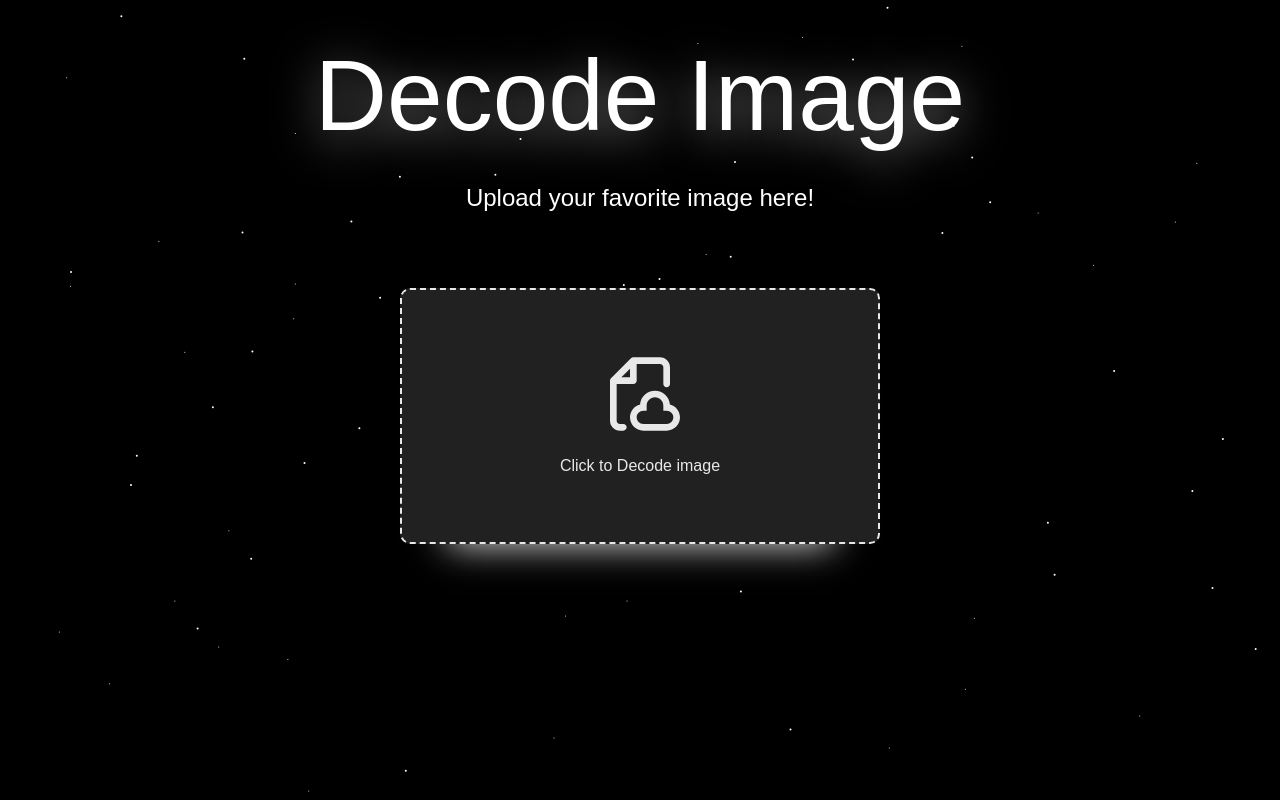
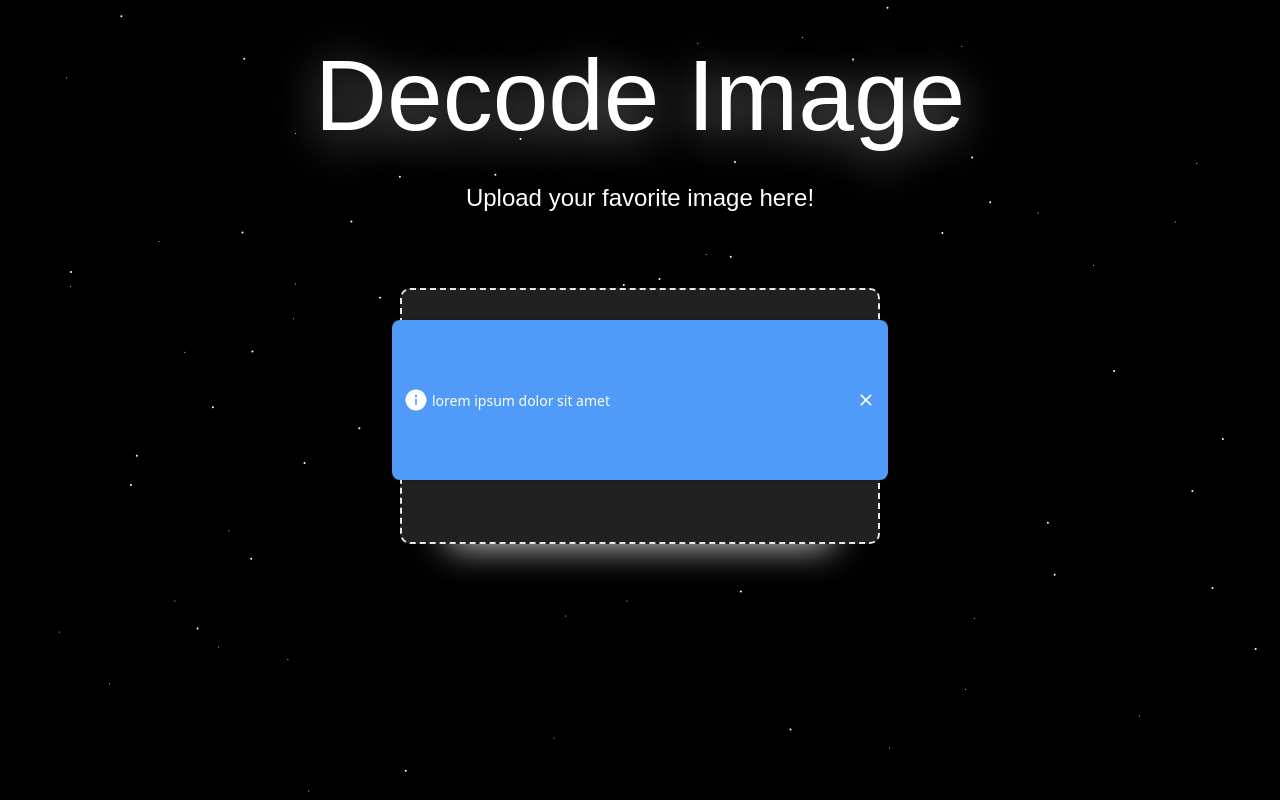
Before and after one commit to mymadhavyadav07/new-project, a Django app: page /decoder in a window 1280 px wide. Run offline with Django 4.2, Linux system fonts and the light colour scheme; parts of the project's set-up code (start-up, migrations or seed data) failed here and were passed over.

Commit message:
Finallll

```diff
--- a/templates/decode.html
+++ b/templates/decode.html
@@ -57,30 +57,62 @@
 
 
 	</style>
+	<style>
+	.info {
+	font-family: system-ui, -apple-system, BlinkMacSystemFont, 'Segoe UI', Roboto, Oxygen, Ubuntu, Cantarell, 'Open Sans', 'Helvetica Neue', sans-serif;
+	width: 320px;
+	padding: 12px;
+	display: flex;
+	flex-direction: row;
+	align-items: center;
+	justify-content: start;
+	background: #509AF8;
+	border-radius: 8px;
+	box-shadow: 0px 0px 5px -3px #111;
+	}
+
+	.info__icon {
+	width: 20px;
+	height: 20px;
+	transform: translateY(-2px);
+	margin-right: 8px;
+	}
+
+	.info__icon path {
+	fill: #fff;
+	}
+
+	.info__title {
+	font-weight: 500;
+	font-size: 14px;
+	color: #fff;
+	}
+
+	.info__close {
+	width: 20px;
+	height: 20px;
+	cursor: pointer;
+	margin-left: auto;
+	}
+
+	.info__close path {
+	fill: #fff;
+	}
+	</style>
 </head>
 <body>
-	<div id="info" style="position: fixed; z-index: 100; left: 35%; top: 50%; visibility: hidden; width: 30%;"
-    role="alert"
-    class="bg-blue-100 dark:bg-blue-900 border-l-4 border-blue-500 dark:border-blue-700 text-blue-900 dark:text-blue-100 p-2 rounded-lg flex items-center transition duration-300 ease-in-out hover:bg-blue-200 dark:hover:bg-blue-800 transform hover:scale-105"
-	>
-		<svg
-		stroke="currentColor"
-		viewBox="0 0 24 24"
-		fill="none"
-		class="h-5 w-5 flex-shrink-0 mr-2 text-blue-600"
-		xmlns="http://www.w3.org/2000/svg"
-		>
-		<path
-			d="M13 16h-1v-4h1m0-4h.01M21 12a9 9 0 11-18 0 9 9 0 0118 0z"
-			stroke-width="2"
-			stroke-linejoin="round"
-			stroke-linecap="round"
-		></path>
-		</svg>
-		<p class="text-s font-semibold">
-		Secret Message - {{decoded_msg}}
-		</p>
+
+	<!-- Info Alert Start -->
+	<div class="info" hidden style="position: fixed; inset: 0px; max-width: 100vw; height: 10rem; max-height: 100vh; width: 31rem; margin: auto; z-index: 1000;">
+		<div class="info__icon">
+		  <svg xmlns="http://www.w3.org/2000/svg" width="24" viewBox="0 0 24 24" height="24" fill="none"><path fill="#393a37" d="m12 1.5c-5.79844 0-10.5 4.70156-10.5 10.5 0 5.7984 4.70156 10.5 10.5 10.5 5.7984 0 10.5-4.7016 10.5-10.5 0-5.79844-4.7016-10.5-10.5-10.5zm.75 15.5625c0 .1031-.0844.1875-.1875.1875h-1.125c-.1031 0-.1875-.0844-.1875-.1875v-6.375c0-.1031.0844-.1875.1875-.1875h1.125c.1031 0 .1875.0844.1875.1875zm-.75-8.0625c-.2944-.00601-.5747-.12718-.7808-.3375-.206-.21032-.3215-.49305-.3215-.7875s.1155-.57718.3215-.7875c.2061-.21032.4864-.33149.7808-.3375.2944.00601.5747.12718.7808.3375.206.21032.3215.49305.3215.7875s-.1155.57718-.3215.7875c-.2061.21032-.4864.33149-.7808.3375z"></path></svg>
+		</div>
+		<div class="info__title">lorem ipsum dolor sit amet</div>
+		<div class="info__close"><svg height="20" viewBox="0 0 20 20" width="20" xmlns="http://www.w3.org/2000/svg"><path d="m15.8333 5.34166-1.175-1.175-4.6583 4.65834-4.65833-4.65834-1.175 1.175 4.65833 4.65834-4.65833 4.6583 1.175 1.175 4.65833-4.6583 4.6583 4.6583 1.175-1.175-4.6583-4.6583z" fill="#393a37"></path></svg></div>
 	</div>
+	<!-- Info Message End -->
+
+
 
 
     <canvas id="container" style="position: fixed;"></canvas>
@@ -132,8 +164,7 @@
 <script type="text/javascript">
 	document.getElementById('container').style.zIndex = "100";
 	document.getElementById("container").style.backdropFilter = "blur(5px)";
-	document.getElementById("info").style.visibility = 'visible';
-	document.getElementById('info').style.zIndex = '120';
+	document.getElementById("info").removeAttribute("hidden");
 
 </script>
 {% endif %}
```
